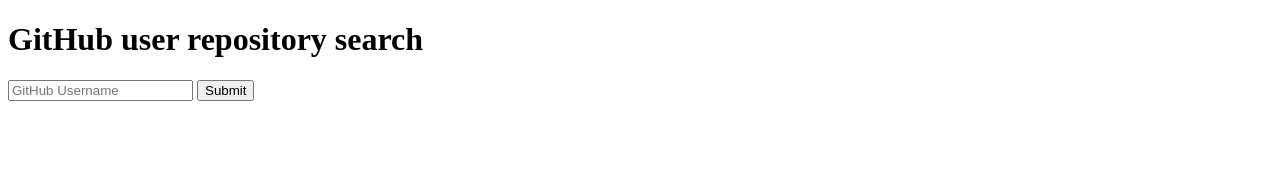
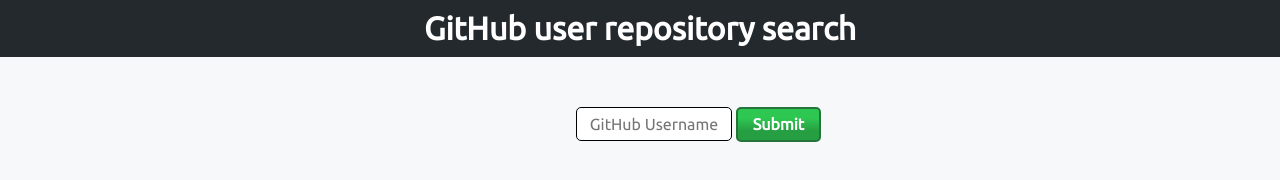
Before and after one commit to thinkful-ei-armadillo/Jake-Github-search, a plain HTML site: page index.html in a window 1280 px wide. Drawn offline with nearby package versions, Linux system fonts and the light colour scheme.

Commit message:
complete with styling

```diff
--- a/index.html
+++ b/index.html
@@ -1,9 +1,11 @@
 <!DOCTYPE html>
 <html lang="en">
 <head>
-  <meta charset="UTF-8">
+  <meta charset="UTF-16">
   <meta name="viewport" content="width=device-width, initial-scale=1.0">
   <meta http-equiv="X-UA-Compatible" content="ie=edge">
+  <link rel="stylesheet" href="styles.css">
+  <link href="https://fonts.googleapis.com/css?family=Ubuntu" rel="stylesheet">
   <title>GitHub User Search</title>
 </head>
 <body>
--- /dev/null
+++ b/styles.css
@@ -0,0 +1,57 @@
+.search-input {
+  width: 150px;
+  height: 30px;
+  text-align: center;
+  display: inline;
+  margin-left: 45%;
+  font-family: 'Ubuntu', sans-serif;
+  margin-top: 50px;
+  border: 1px solid black;
+  border-radius: 5px;
+  font-size: medium;
+}
+
+
+#search-results li {
+  list-style-type: none;
+  margin-left: 33%;
+  margin-top: 10px;
+  padding-left: 30px;
+  border: 2px solid black;
+  border-radius: 15px;
+  width: 33%;
+  display: inline-block;
+  background: linear-gradient(89deg, rgb(152, 204, 131) 0%, rgb(161, 227, 221) 100%);
+  font-family: 'Ubuntu', sans-serif;
+
+}
+
+.submit-button {
+  height: 35px;
+  width: 85px;
+  border-radius: 5px;
+  border: 2px solid #25753B;
+  background: linear-gradient(180deg, rgb(46, 199, 82) 30%, rgb(38, 159, 66) 70%);
+  font-family: 'Ubuntu', sans-serif;
+  font-weight: bolder;
+  font-size: medium;
+  color: white;
+}
+
+h1 {
+  color: white;
+  text-align: center;
+  font-family: 'Ubuntu', sans-serif;
+  background-color: #24292E;
+  margin: 0px;
+  padding: 10px;
+}
+
+html {
+  background-color:#F6F8FA;
+
+
+}
+body{
+  margin: 0;
+}
```
